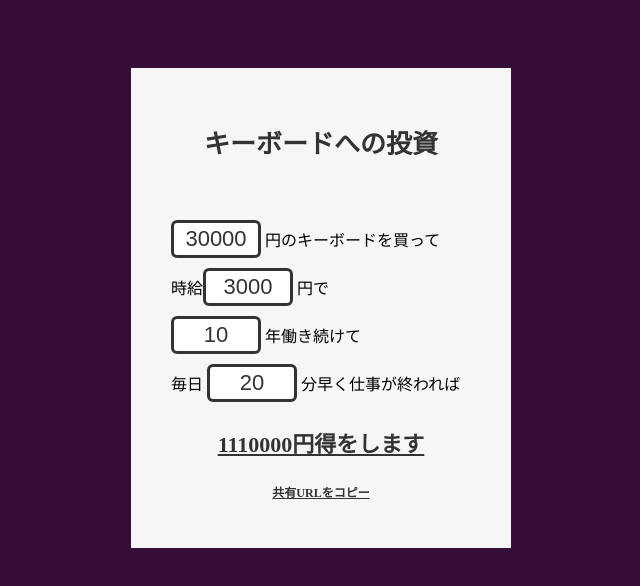
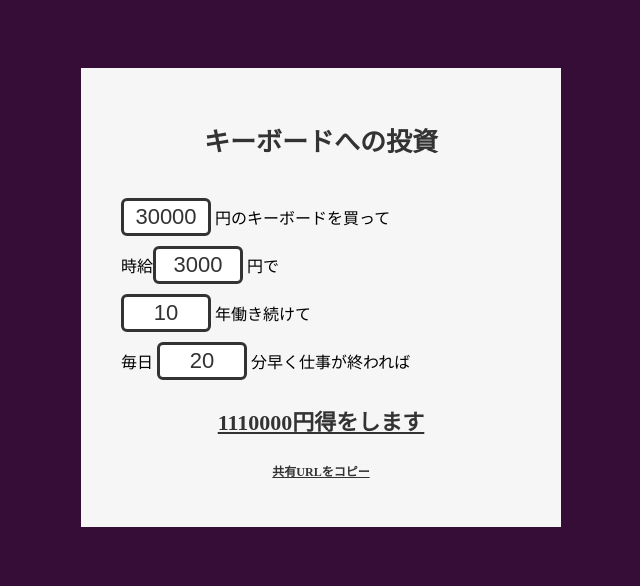
Before and after one commit to TakutoYoshikai/keyboard-investment, a plain HTML site: page index.html in a window 1280 px wide. Shown: the whole page, without its empty margins (319-959 px from the left). Drawn offline with Linux system fonts and the light colour scheme.

Commit message:
viewport

```diff
--- a/index.html
+++ b/index.html
@@ -3,6 +3,7 @@
   <head>
     <meta charset="utf-8">
     <title>キーボードへの投資</title>
+    <meta name="viewport" content="width=device-width,initial-scale=1">
     <style>
       body {
         background-color: #350d36;
@@ -23,13 +24,18 @@
       }
       .title {
         text-align: center;
-        margin-bottom: 60px;
+        margin-top: 20px;
+        margin-bottom: 40px;
         color: #350d36;
         font-size: 26px!important;
       }
       .main {
         background-color: rgba(255,255,255,0.96);
         padding: 40px;
+        min-width: 260px;
+        max-width: 400px;
+        margin-left: auto;
+        margin-right: auto;
       }
       .main * {
         font-size: 22px;
@@ -37,9 +43,6 @@
         color: #333;
       }
       .main {
-        width: 300px;
-        margin-left: auto;
-        margin-right: auto;
       }
       #result {
         text-decoration: underline;
```
